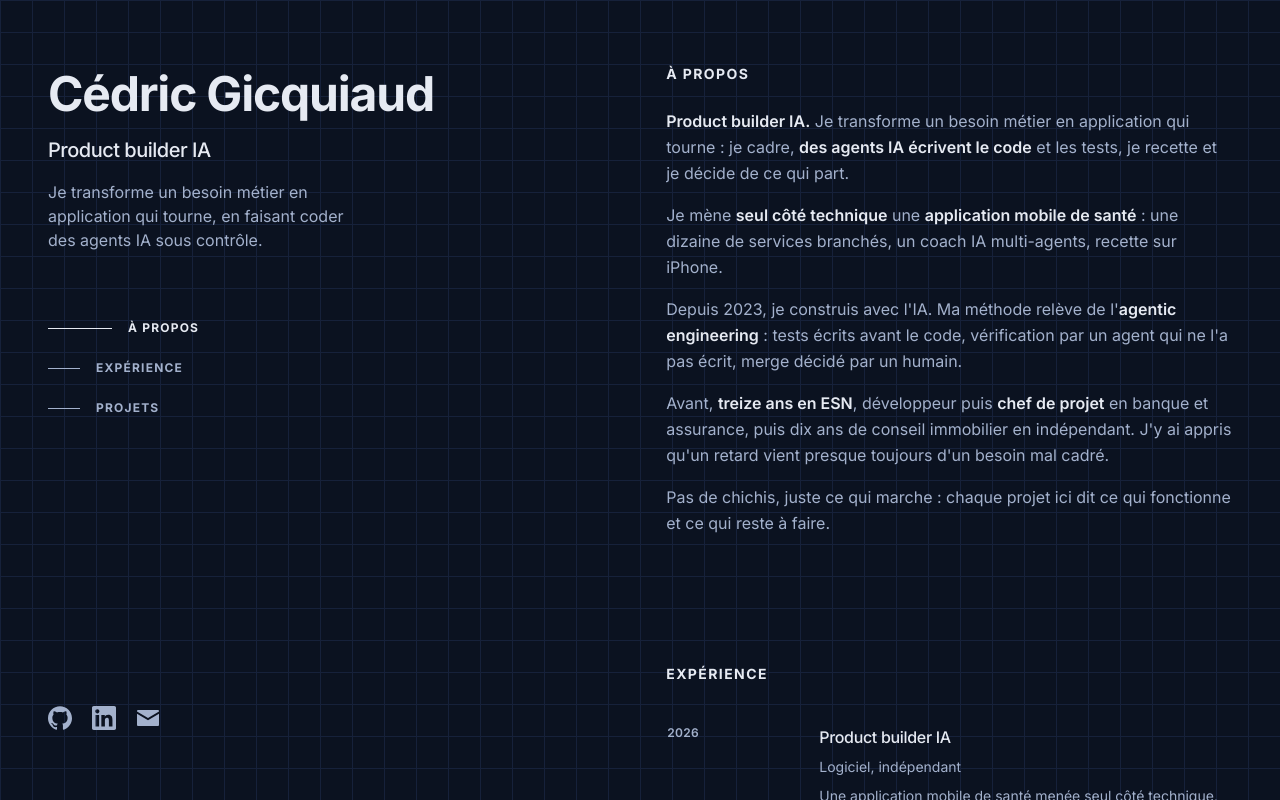
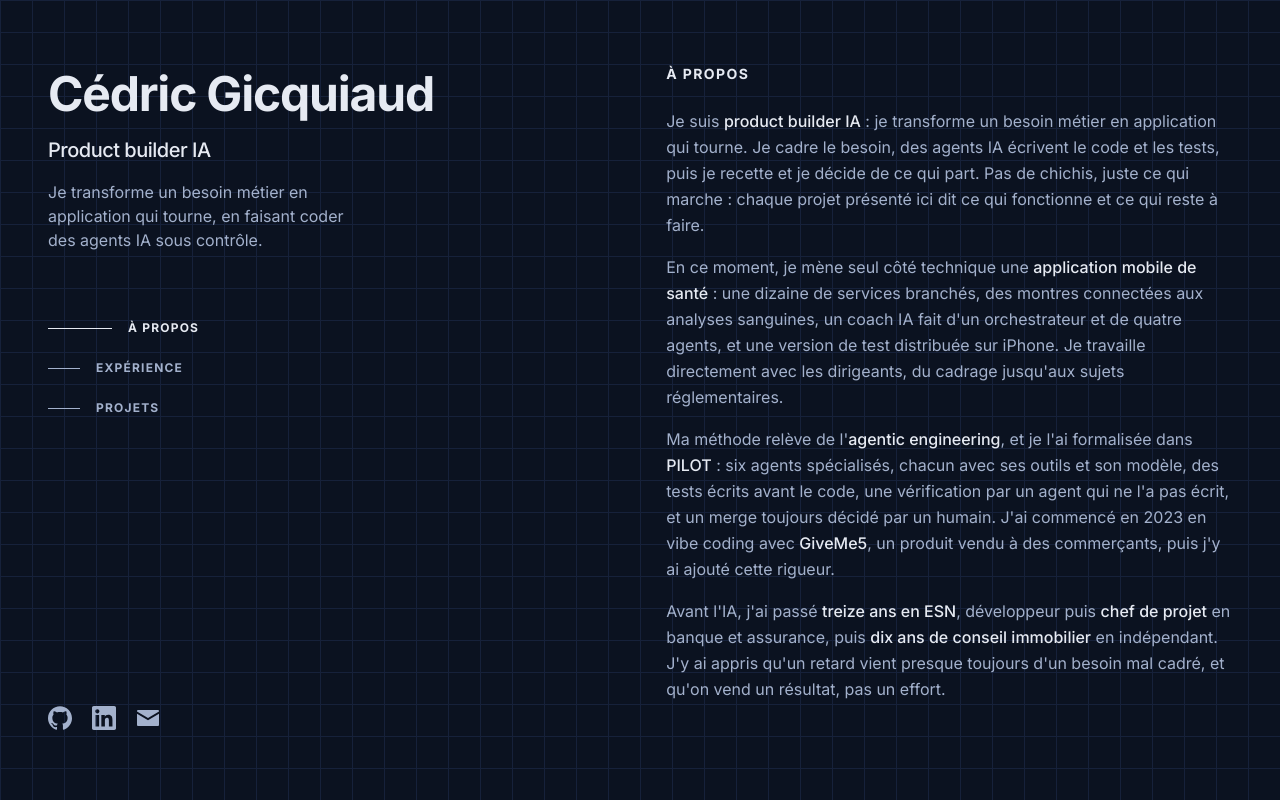
Before and after one commit to cedricgicquiaud/cedricgicquiaud.github.io, a Next.js app: page / in a window 1280 px wide. Shown: the top 800 px of the page. Built offline with nearby package versions, Linux system fonts and the light colour scheme.

Commit message:
feat: denser About in four full paragraphs, medium-weight highlights, project names linked to their fiche (GREEN)
Refs PFO-71

```diff
--- a/components/about.tsx
+++ b/components/about.tsx
@@ -8,7 +8,7 @@ export function About() {
       <div className="w-full">
         <h2 className="mb-6 text-sm font-bold uppercase tracking-widest">{about.titre}</h2>
         <div
-          className="space-y-4 text-base leading-relaxed text-muted-foreground [&_strong]:font-semibold [&_strong]:text-foreground"
+          className="space-y-4 text-base leading-relaxed text-muted-foreground [&_strong]:font-medium [&_strong]:text-foreground [&_a]:font-medium [&_a]:text-foreground [&_a]:hover:text-cyber [&_a]:focus-visible:outline-2 [&_a]:focus-visible:outline-offset-2 [&_a]:focus-visible:outline-ring"
           dangerouslySetInnerHTML={{ __html: about.html }}
         />
       </div>
--- a/content/about.md
+++ b/content/about.md
@@ -2,12 +2,10 @@
 titre: À propos
 ---
 
-**Product builder IA.** Je transforme un besoin métier en application qui tourne : je cadre, **des agents IA écrivent le code** et les tests, je recette et je décide de ce qui part.
+Je suis **product builder IA** : je transforme un besoin métier en application qui tourne. Je cadre le besoin, des agents IA écrivent le code et les tests, puis je recette et je décide de ce qui part. Pas de chichis, juste ce qui marche : chaque projet présenté ici dit ce qui fonctionne et ce qui reste à faire.
 
-Je mène **seul côté technique** une **application mobile de santé** : une dizaine de services branchés, un coach IA multi-agents, recette sur iPhone.
+En ce moment, je mène seul côté technique une [application mobile de santé](/projets/app-sante/) : une dizaine de services branchés, des montres connectées aux analyses sanguines, un coach IA fait d'un orchestrateur et de quatre agents, et une version de test distribuée sur iPhone. Je travaille directement avec les dirigeants, du cadrage jusqu'aux sujets réglementaires.
 
-Depuis 2023, je construis avec l'IA. Ma méthode relève de l'**agentic engineering** : tests écrits avant le code, vérification par un agent qui ne l'a pas écrit, merge décidé par un humain.
+Ma méthode relève de l'**agentic engineering**, et je l'ai formalisée dans [PILOT](/projets/pilot/) : six agents spécialisés, chacun avec ses outils et son modèle, des tests écrits avant le code, une vérification par un agent qui ne l'a pas écrit, et un merge toujours décidé par un humain. J'ai commencé en 2023 en vibe coding avec [GiveMe5](/projets/giveme5/), un produit vendu à des commerçants, puis j'y ai ajouté cette rigueur.
 
-Avant, **treize ans en ESN**, développeur puis **chef de projet** en banque et assurance, puis dix ans de conseil immobilier en indépendant. J'y ai appris qu'un retard vient presque toujours d'un besoin mal cadré.
-
-Pas de chichis, juste ce qui marche : chaque projet ici dit ce qui fonctionne et ce qui reste à faire.
+Avant l'IA, j'ai passé **treize ans en ESN**, développeur puis **chef de projet** en banque et assurance, puis **dix ans de conseil immobilier** en indépendant. J'y ai appris qu'un retard vient presque toujours d'un besoin mal cadré, et qu'on vend un résultat, pas un effort.
```
